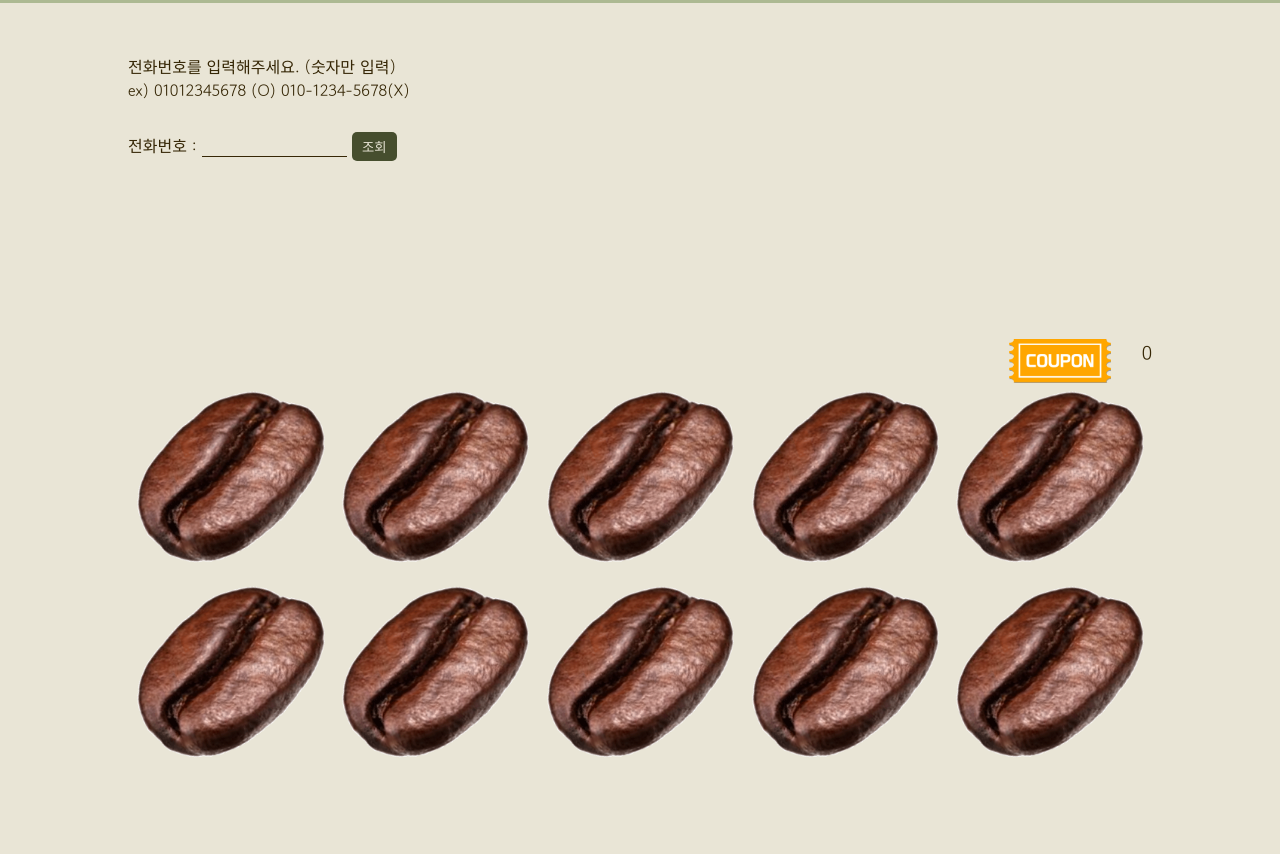
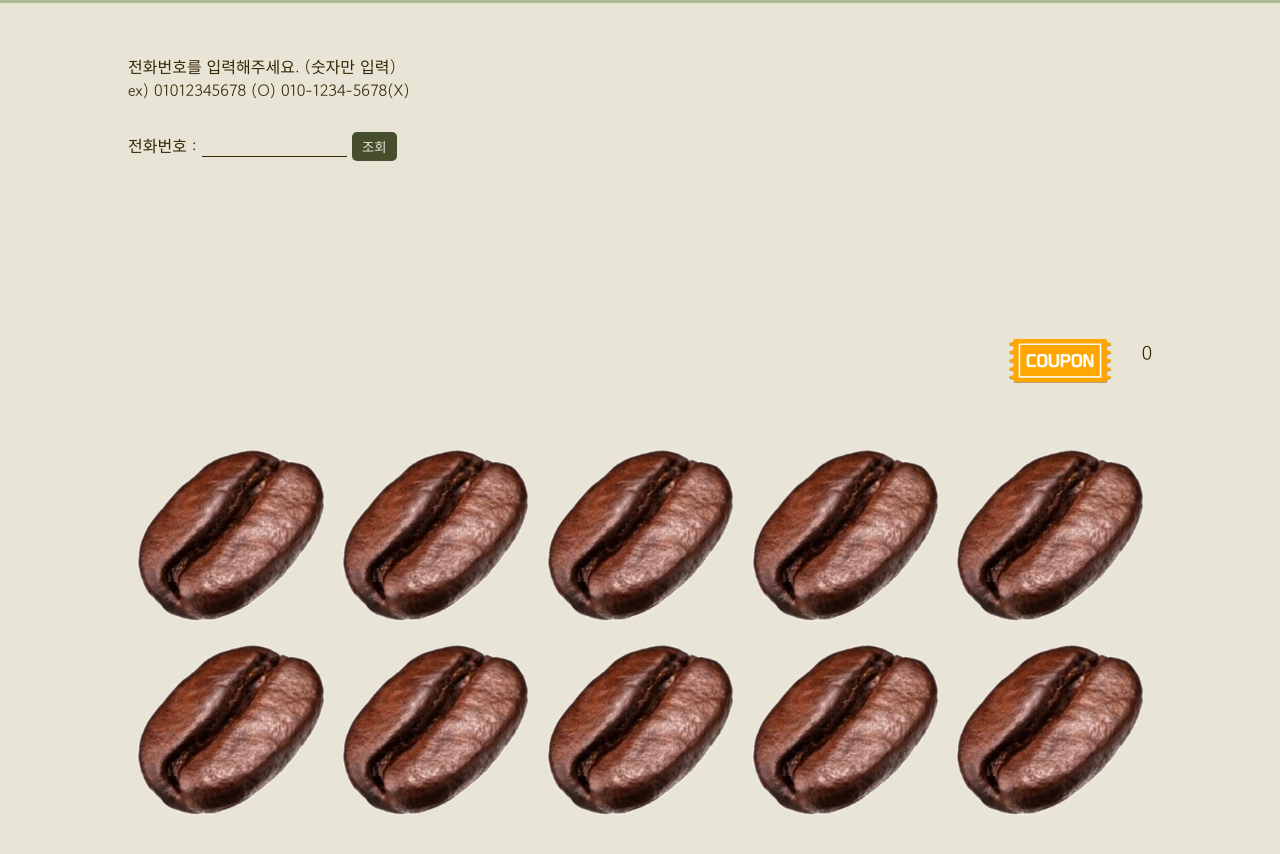
Before and after one commit to 0dimen/SinsunhaeWeb, a plain HTML site: page index.html in a window 1280 px wide. Shown: the part 94-948 px from the top of the page. Before the commit the page ends 866 px from the top, so only its background shows below. Drawn offline with nearby package versions, Linux system fonts and the light colour scheme.

Commit message:
grid_contatiner 아래로 더 내림

```diff
--- a/index.css
+++ b/index.css
@@ -58,7 +58,7 @@ input{
     display: grid;
     grid-template-columns: repeat(5, 20%);
     max-width: fit-content;
-    margin: auto;
+    margin: 20% auto;
 }
 .grid_item{
     margin: 2%;
```
